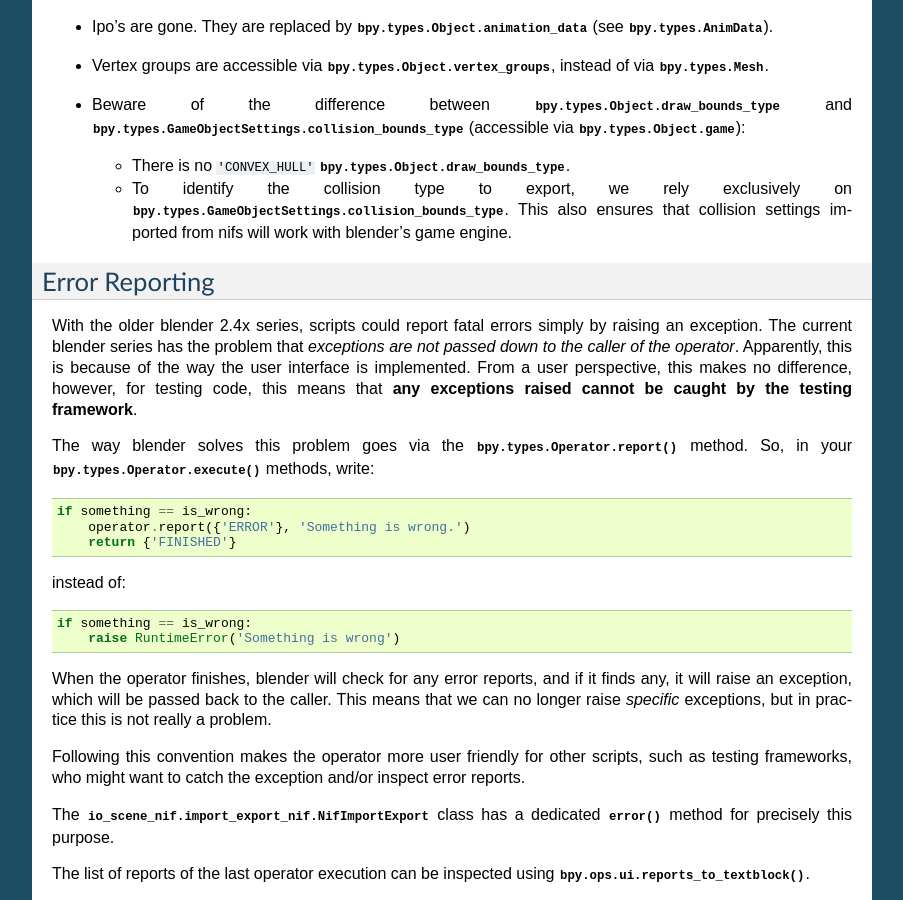
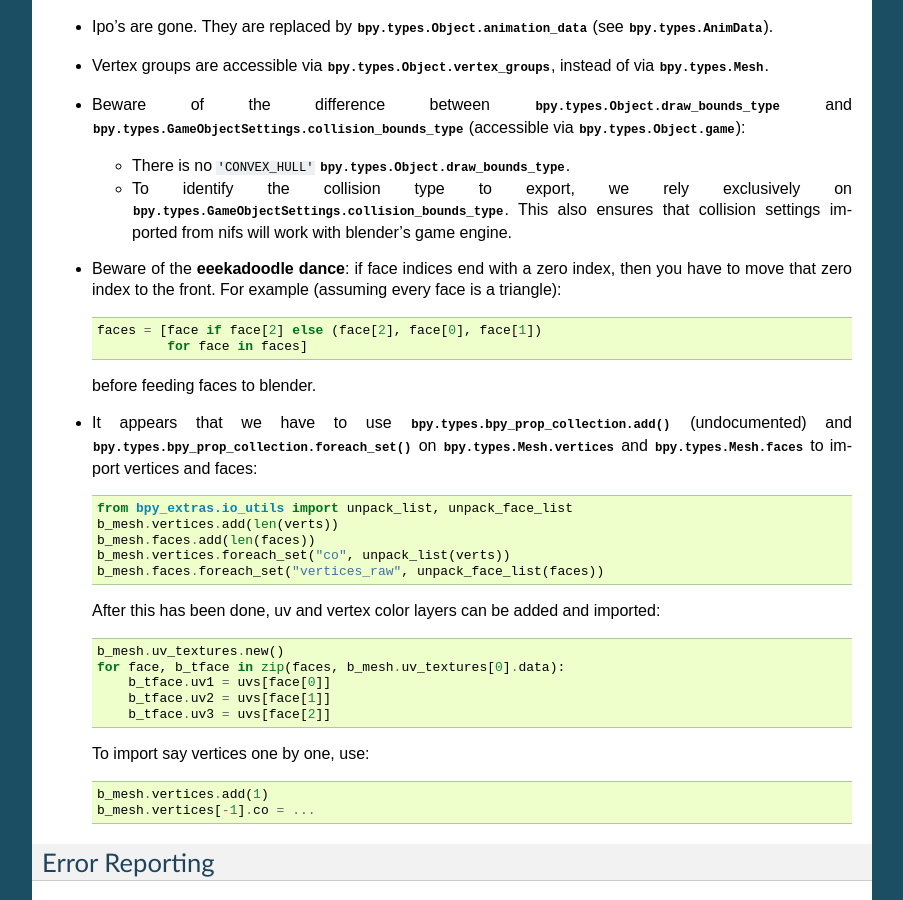
Before and after one commit to niftools/blender_niftools_addon, a Sphinx documentation site: the page built from docs/development/design.rst, in a window 1280 px wide and 900 px high, scrolled down 1031 px. Shown: the whole window, without its empty margins (198-1101 px from the left). Built offline with Sphinx 7.4.7, drawn with Linux system fonts in a browser that asks for light colours; formulas are drawn with MathJax 3; the version number could not be read and is left out.

Commit message:
Documented some things on how geometry is ought to be imported.

```diff
--- a/docs/development/design.rst
+++ b/docs/development/design.rst
@@ -79,6 +79,41 @@ Differences Between Blender 2.4x and 2.5x
     This also ensures that collision settings imported from nifs
     will work with blender's game engine.
 
+* Beware of the **eeekadoodle dance**: if face indices end with a zero
+  index, then you have to move that zero index to the front. For
+  example (assuming every face is a triangle)::
+
+    faces = [face if face[2] else (face[2], face[0], face[1])
+             for face in faces]
+
+  before feeding faces to blender.
+
+* It appears that we have to use
+  :meth:`bpy.types.bpy_prop_collection.add` (undocumented) and
+  :meth:`bpy.types.bpy_prop_collection.foreach_set` on
+  :attr:`bpy.types.Mesh.vertices` and :attr:`bpy.types.Mesh.faces` to
+  import vertices and faces::
+
+    from bpy_extras.io_utils import unpack_list, unpack_face_list
+    b_mesh.vertices.add(len(verts))
+    b_mesh.faces.add(len(faces))
+    b_mesh.vertices.foreach_set("co", unpack_list(verts))
+    b_mesh.faces.foreach_set("vertices_raw", unpack_face_list(faces))
+
+  After this has been done, uv and vertex
+  color layers can be added and imported::
+
+    b_mesh.uv_textures.new()
+    for face, b_tface in zip(faces, b_mesh.uv_textures[0].data):
+        b_tface.uv1 = uvs[face[0]]
+        b_tface.uv2 = uvs[face[1]]
+        b_tface.uv3 = uvs[face[2]]
+
+  To import say vertices one by one, use::
+
+     b_mesh.vertices.add(1)
+     b_mesh.vertices[-1].co = ...
+
 .. _dev-design-error-reporting:
 
 Error Reporting
```
